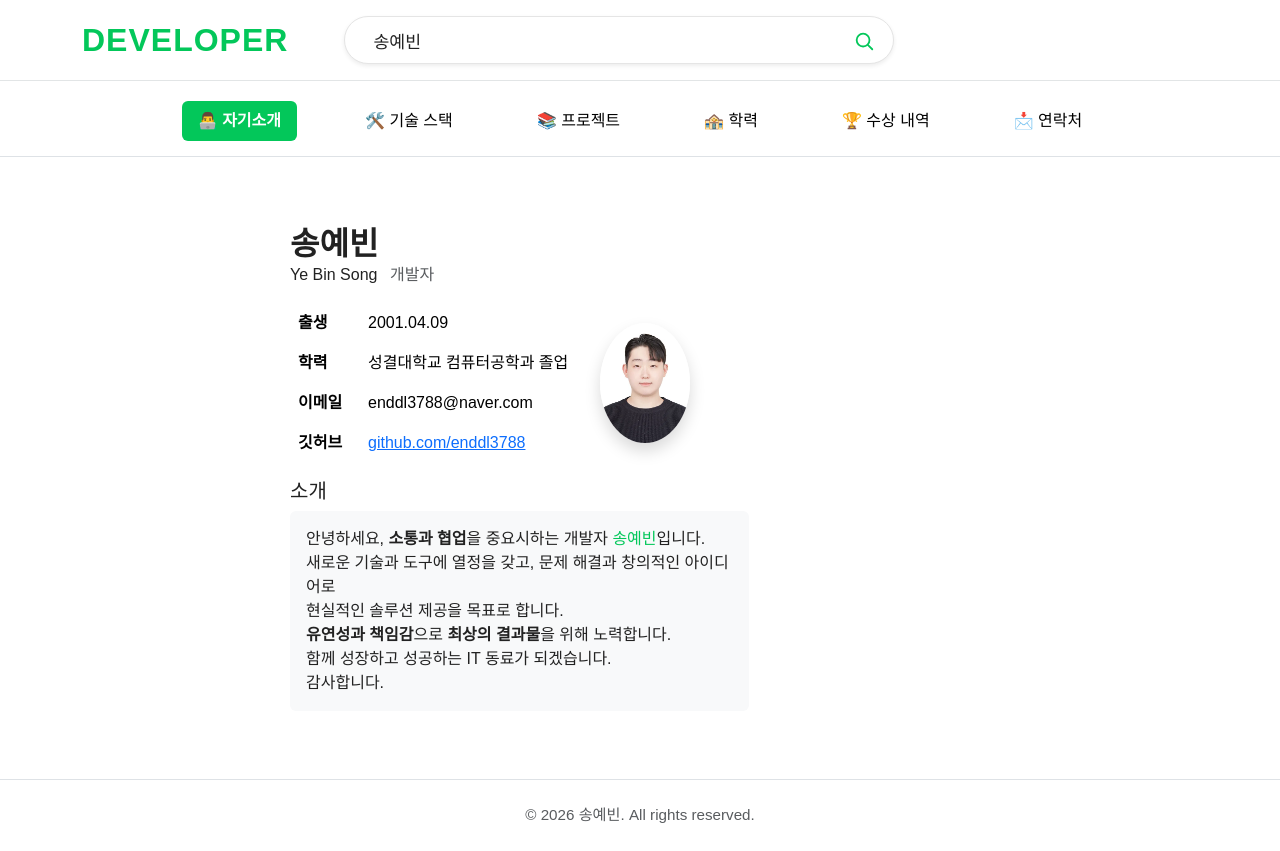
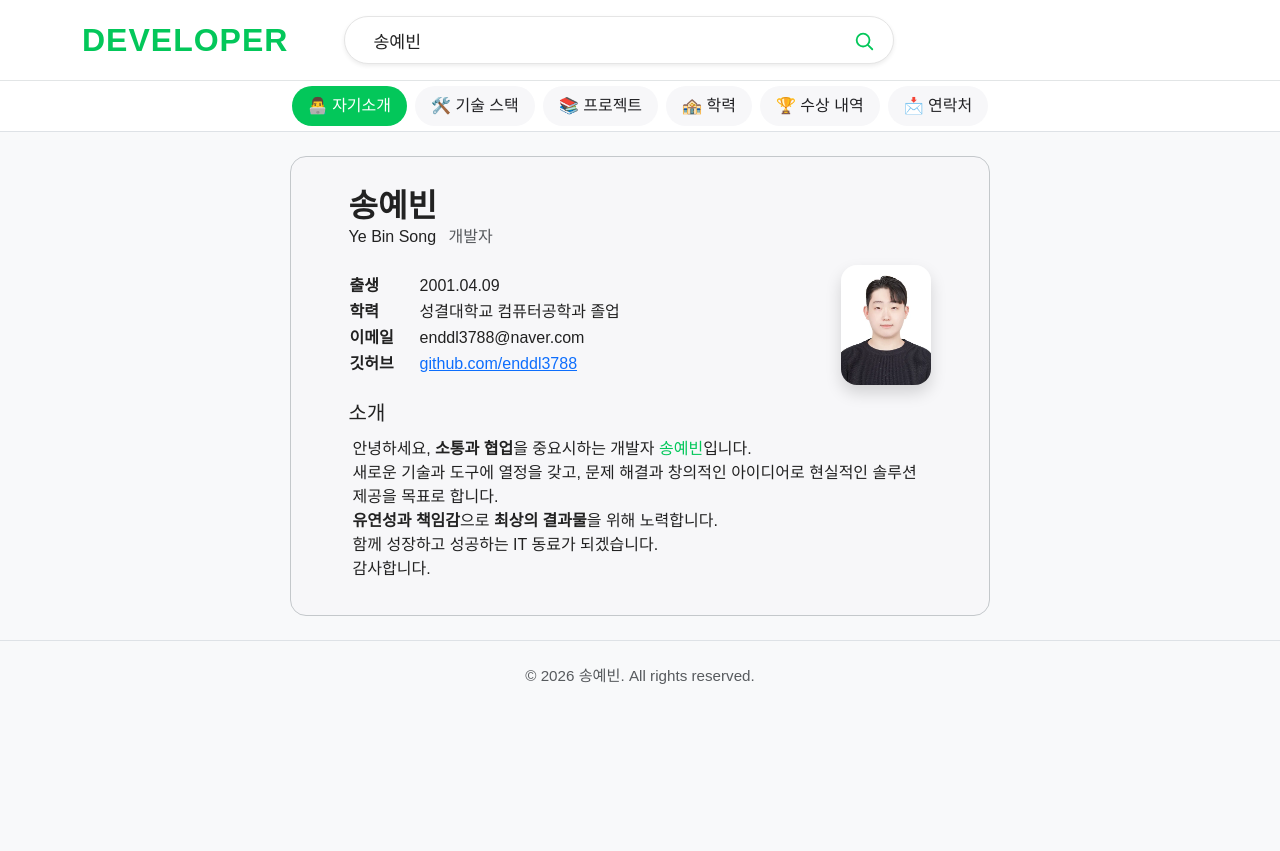
Before and after one commit to enddl3788/enddl3788.github.io, a plain HTML site: page index.html in a window 1280 px wide. After the commit the page ends 800 px from the top, so only its background shows below. Drawn offline with nearby package versions, Linux system fonts and the light colour scheme.

Commit message:
Add files via upload

```diff
--- a/index.html
+++ b/index.html
@@ -8,17 +8,6 @@
   <link href="https://cdn.jsdelivr.net/npm/bootstrap@5.3.5/dist/css/bootstrap.min.css" rel="stylesheet" integrity="sha384-SgOJa3DmI69IUzQ2PVdRZhwQ+dy64/BUtbMJw1MZ8t5HZApcHrRKUc4W0kG879m7" crossorigin="anonymous">
   <!-- 네이버 초록/화이트 감성 기본 스타일 유지 (기존 CSS가 있다면 아래 것 보다 위에 link로 유지하세요) -->
   <link rel="stylesheet" href="style.css">
-  <style>
-    body { background: #fff; }
-    .naver-header { background: #fff; border-bottom: 1.5px solid #e2e5e6; }
-    .naver-header .logo { font-size: 2rem; font-weight: bold; letter-spacing: 1px; }
-    .naver-searchbar input { border: none; background: #f6f8fa; }
-    .naver-searchbar button { background: #03C75A; color: #fff; border: none; }
-    .naver-tabs .nav-link.active { background: #03C75A !important; color:#fff !important; }
-    .content-section:not(.visible) { display: none; }
-    .blog-preview { cursor:pointer;}
-    .blog-detail { display:none; }
-  </style>
 </head>
 <body>
   <header class="naver-header py-3" style="background:#fff; border-bottom:1.5px solid #e2e5e6;">
@@ -55,25 +44,25 @@
     </div>
   </header>
   <!-- 네비 탭 -->
-  <nav class="naver-tabs bg-white px-2 pt-2 border-bottom">
+  <nav class="naver-tabs bg-white border-bottom">
     <ul class="nav nav-pills justify-content-center" id="mainTabs">
       <li class="nav-item">
-        <a class="nav-link active" data-bs-toggle="pill" href="#about">👨‍💻 자기소개</a>
+        <a class="nav-link active" data-bs-toggle="pill" href="#about" data-menu="about">👨‍💻 자기소개</a>
       </li>
       <li class="nav-item">
-        <a class="nav-link" data-bs-toggle="pill" href="#tech">🛠️ 기술 스택</a>
+        <a class="nav-link" data-bs-toggle="pill" href="#tech" data-menu="tech">🛠️ 기술 스택</a>
       </li>
       <li class="nav-item">
-        <a class="nav-link" data-bs-toggle="pill" href="#project">📚 프로젝트</a>
+        <a class="nav-link" data-bs-toggle="pill" href="#project" data-menu="project">📚 프로젝트</a>
       </li>
       <li class="nav-item">
-        <a class="nav-link" data-bs-toggle="pill" href="#edu">🏤 학력</a>
+        <a class="nav-link" data-bs-toggle="pill" href="#edu" data-menu="edu">🏤 학력</a>
       </li>
       <li class="nav-item">
-        <a class="nav-link" data-bs-toggle="pill" href="#award">🏆 수상 내역</a>
+        <a class="nav-link" data-bs-toggle="pill" href="#award" data-menu="award">🏆 수상 내역</a>
       </li>
       <li class="nav-item">
-        <a class="nav-link" data-bs-toggle="pill" href="#contact">📩 연락처</a>
+        <a class="nav-link" data-bs-toggle="pill" href="#contact" data-menu="contact">📩 연락처</a>
       </li>
     </ul>
   </nav>
@@ -83,18 +72,18 @@
     <div class="tab-content">
 
       <!-- 자기소개 -->
-      <section id="about" class="tab-pane fade show active content-section visible">
+      <section id="about" class="border border-secondary-subtle rounded-4 tab-pane fade show active content-section visible">
         <div class="row align-items-center">
           <!-- 왼쪽 정보(이름, 테이블, 소개) -->
-          <div class="col-md-8">
+          <div class="col-md-11 mx-auto">
             <h2 class="fw-bold mb-0"><span class="area_text_title"><strong>송예빈</strong></span></h2>
-            <div class="mb-3">
+            <div class="mb-3 ">
               <span>Ye Bin Song</span>
-              <span class="ms-2 text-muted">개발자</span>
+              <span class="ms-2 text-muted ">개발자</span>
             </div>
             <!-- 출생/학력/이메일/깃허브 + 바로 오른쪽에 이미지 -->
-            <div class="d-flex align-items-center mb-3">
-              <table class="table table-borderless align-middle mb-0" style="width:auto; margin-bottom:0;">
+            <div class="d-flex justify-content-between align-items-center mb-3">
+              <table class="table-borderless align-middle mb-0" style="width:auto; margin-bottom:0;">
                 <tbody>
                   <tr>
                     <th style="width:70px" class="text-nowrap">출생</th>
@@ -114,14 +103,13 @@
                   </tr>
                 </tbody>
               </table>
-              <!-- 이미지: 바로 오른쪽에 붙게 margin-left 주고 세로 정렬 -->
-              <img class="rounded-circle shadow ms-4" src="image/image.png" height="120" alt="송예빈" />
+              <img class="rounded-4 shadow" src="image/image.png" height="120" alt="송예빈" />
             </div>
             <!-- 자기소개 내용 -->
             <h5>소개</h5>
-            <div class="p-3 bg-light rounded">
+            <div class="p-1">
               안녕하세요, <b>소통과 협업</b>을 중요시하는 개발자 <span style="color:#03C75A;">송예빈</span>입니다.<br>
-              새로운 기술과 도구에 열정을 갖고, 문제 해결과 창의적인 아이디어로<br>
+              새로운 기술과 도구에 열정을 갖고, 문제 해결과 창의적인 아이디어로
               현실적인 솔루션 제공을 목표로 합니다.<br>
               <b>유연성과 책임감</b>으로 <b>최상의 결과물</b>을 위해 노력합니다.<br>
               함께 성장하고 성공하는 IT 동료가 되겠습니다.<br>
@@ -132,7 +120,7 @@
       </section>
 
       <!-- 기술스택 -->
-      <section id="tech" class="tab-pane fade content-section">
+      <section id="tech" class="border border-secondary-subtle rounded-4 tab-pane fade show active content-section ">
         <h2 class="mb-3">🛠️ 기술 스택</h2>
 
         <div class="row">
@@ -387,25 +375,6 @@
 
   <!-- Bootstrap JS, Popper.js and main.js -->
   <script src="https://cdn.jsdelivr.net/npm/bootstrap@5.3.2/dist/js/bootstrap.bundle.min.js"></script>
-  <script>
-    // 상세 펼침/접기 + 탭 연동 (showBlogDetail 함수)
-    function showBlogDetail(key) {
-      // 모든 상세글을 숨김
-      document.querySelectorAll('.blog-detail').forEach(el => el.style.display='none');
-      // 해당 상세글만 표시
-      const detail = document.getElementById('blog-detail-' + key);
-      if (detail) detail.style.display = 'block';
-      // 프로젝트 탭 이동 (모바일에서 사용시)
-      var projectTab = document.querySelector('[href="#project"]');
-      if (projectTab) projectTab.scrollIntoView({ behavior: 'smooth', block: 'start' });
-    }
-    // 탭 이동시 상세 닫힘
-    document.querySelectorAll('.nav-link').forEach(el=>{
-      el.addEventListener('show.bs.tab', function() {
-        document.querySelectorAll('.blog-detail').forEach(el => el.style.display='none');
-      });
-    });
-  </script>
   <script src="main.js"></script>
   <script src="https://cdn.jsdelivr.net/npm/@popperjs/core@2.11.8/dist/umd/popper.min.js" integrity="sha384-I7E8VVD/ismYTF4hNIPjVp/Zjvgyol6VFvRkX/vR+Vc4jQkC+hVqc2pM8ODewa9r" crossorigin="anonymous"></script>
 <script src="https://cdn.jsdelivr.net/npm/bootstrap@5.3.5/dist/js/bootstrap.min.js" integrity="sha384-VQqxDN0EQCkWoxt/0vsQvZswzTHUVOImccYmSyhJTp7kGtPed0Qcx8rK9h9YEgx+" crossorigin="anonymous"></script>
--- a/style.css
+++ b/style.css
@@ -3,50 +3,48 @@ body {
   background: #f8f9fa;
   color: #222;
 }
-.naver-header {
-  background: #fff;
-  border-bottom: 1.5px solid #e4e4e4;
-  padding: 18px 0;
+.logo { font-size:28px; font-weight: bold; margin-right: 40px; }
+.naver-tabs ul {
   display: flex;
-  align-items: center;
-  justify-content: center;
+  gap: 8px;
+  padding: 5px;
 }
-.logo { font-size:28px; font-weight: bold; margin-right: 40px; }
+.naver-tabs li {
+  list-style: none;
+  cursor: pointer;
+  font-weight: 500;
+}
+.naver-header {border-bottom: 1.5px }
+.naver-header .logo { font-size: 2rem; font-weight: bold; letter-spacing: 1px; }
+.naver-searchbar input { border: none; }
+.naver-searchbar button { background: #03C75A; border: none; }
+.naver-tabs .nav-link.active {
+  border-radius: 20px;
+  background: #03C75A;
+}
+.naver-tabs .nav-link {
+  border-radius: 20px;
+  background: #f7f7f9;
+  color:#222225;
+}
+.content-section:not(.visible) { display: none; }
+.blog-preview { cursor:pointer;}
+.blog-detail { display:none; }
+#about {
+  background-color: #f7f7f9;
+  padding: 30px;
+  display: flex; /* 부모 요소를 Flexbox로 설정 */
+  justify-content: center; /* 내부 요소 가운데 정렬 */
 
-.naver-searchbar input:focus {
-  outline: none;
-  box-shadow: none;
-}
-.naver-searchbar input[readonly] {
-  background: transparent;
-  pointer-events: none;
-}
-.naver-searchbar button:active,
-.naver-searchbar button:focus {
-  background: #03C75A !important;
-  color: #fff !important;
-  box-shadow: none !important;
 }
 
-.naver-tabs {
-  display: flex; justify-content: center; background: #f5f8fa; border-bottom:1px solid #e4e4e4;
+.content-section {
+  padding: 44px;
+  max-width: 700px;
+  margin: auto;
+  display: flex;
+  flex-direction: column; /* 내부 요소를 세로로 정렬 */
+  align-items: center; /* 내부 요소 가운데 정렬 */
 }
-.naver-tabs ul { display: flex; gap: 8px;}
-.naver-tabs li {
-  list-style: none;
-  padding: 12px 22px;
-  cursor: pointer;
-  font-weight: 500;
-  border-bottom: 3px solid transparent;
-}
-.naver-tabs .active {
-  color: #03C75A;
-  font-weight: bold;
-}
-.nav-link {
-  color: #000;
-}
-
-.content-section { display:none; padding: 44px 0; max-width: 700px; margin:0 auto;}
 .content-section.visible { display: block; }
 .blog-detail { display:none; }
```
